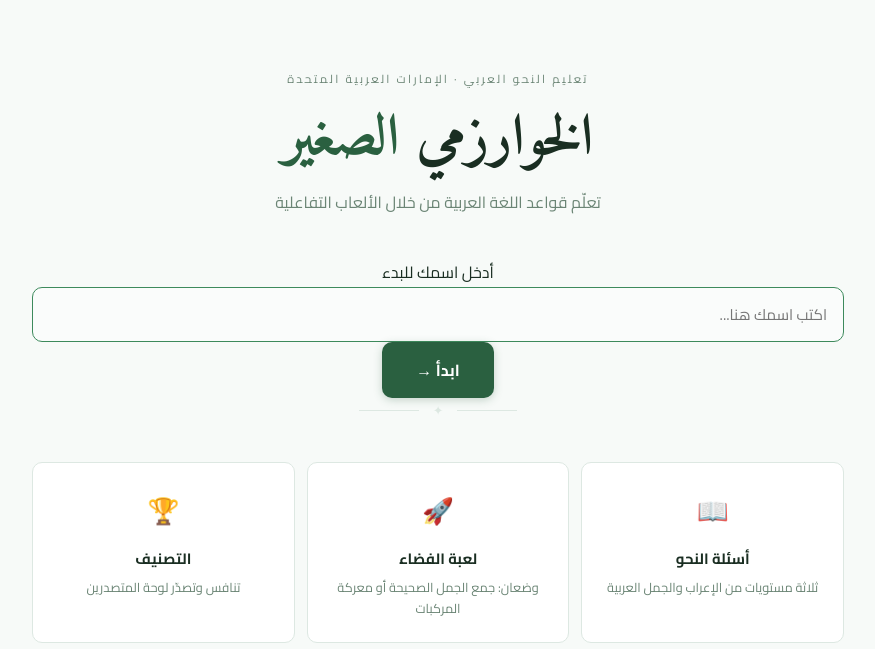
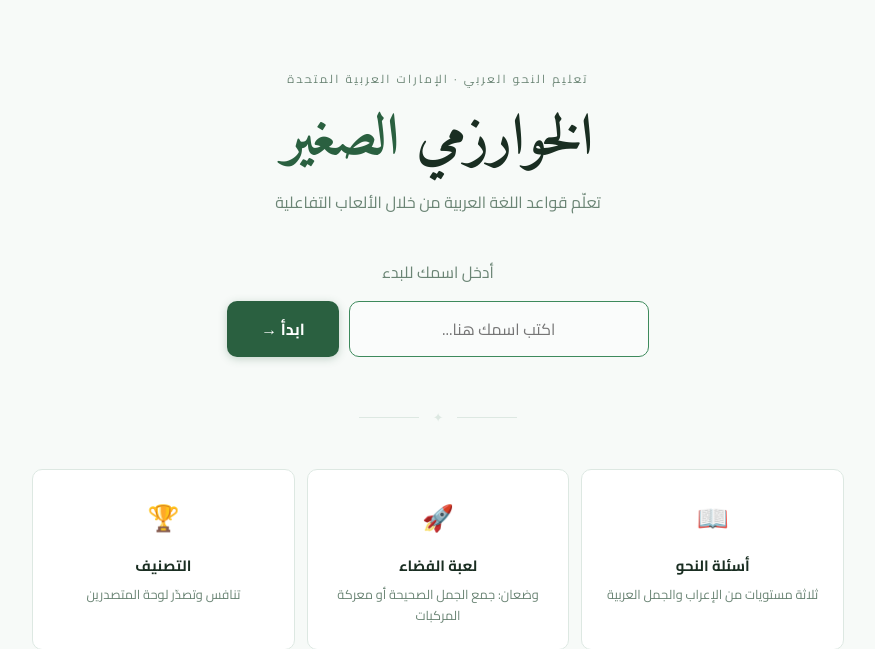
Before and after one commit to Syz3n/alkhawarzmi-alsaghir, a Flask app: page / in a window 1280 px wide. Shown: the part 60-709 px from the top of the page, without its empty margins (202-1077 px from the left). Run offline with Flask 3, Linux system fonts and the light colour scheme.

Commit message:
Update style.css

```diff
--- a/static/style.css
+++ b/static/style.css
@@ -625,3 +625,41 @@ body {
 .submit-score-box strong { color: var(--green); }
 .submit-score-form { display: flex; gap: 10px; justify-content: center; flex-wrap: wrap; }
 .submit-score-form .text-input { max-width: 280px; }
+
+.name-entry-box {
+    margin-bottom: 48px;
+}
+.name-prompt {
+    font-size: 1rem;
+    color: var(--muted);
+    margin-bottom: 14px;
+}
+.name-form {
+    display: flex;
+    gap: 10px;
+    justify-content: center;
+    flex-wrap: wrap;
+}
+.name-input {
+    max-width: 300px;
+    font-size: 1rem;
+    text-align: center;
+}
+.name-greeting {
+    font-size: 1.1rem;
+    color: var(--text);
+    margin-bottom: 24px;
+}
+.name-greeting strong {
+    color: var(--green);
+}
+.name-change-link {
+    font-size: 0.78rem;
+    color: var(--muted);
+    margin-right: 10px;
+    text-decoration: underline;
+    cursor: pointer;
+}
+.name-change-link:hover {
+    color: var(--green);
+}
```
